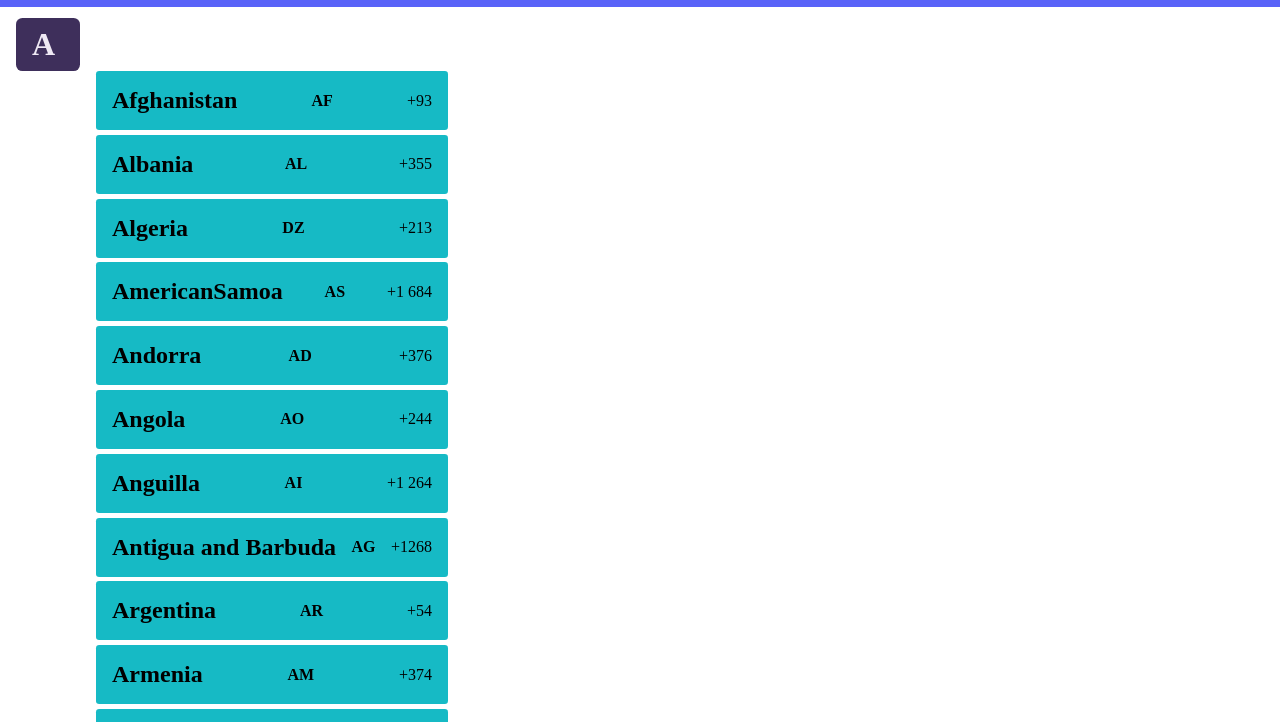
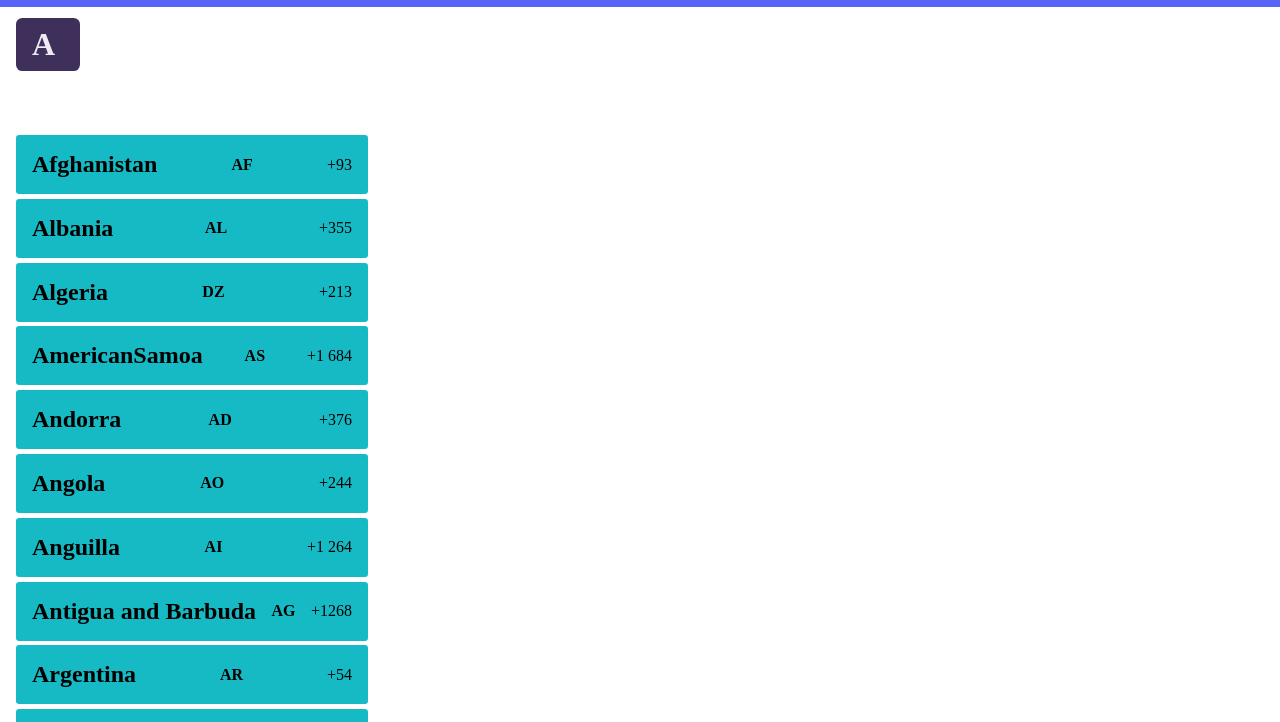
Before and after one commit to Launchpad5682/vanilla-web-dev, a plain HTML site: page css-practice/phoneList/index.html in a window 1280 px wide. Shown: the part 46-768 px from the top of the page. Drawn offline with Linux system fonts and the light colour scheme.

Commit message:
style: reverted left margin style

```diff
--- a/css-practice/phoneList/styles.css
+++ b/css-practice/phoneList/styles.css
@@ -32,7 +32,7 @@
 }
 
 .card-list {
-  margin: 0 5rem;
+  margin: 2rem 0;
 }
 
 .card-style {
@@ -52,12 +52,13 @@
 }
 
 .card-code {
-    font-weight: 600;
+  font-weight: 600;
 }
 .card-dial-code {
 }
 
 .directory-section {
   position: relative;
+  top: 4rem;
   padding: 0 0 0 1rem;
 }
```
